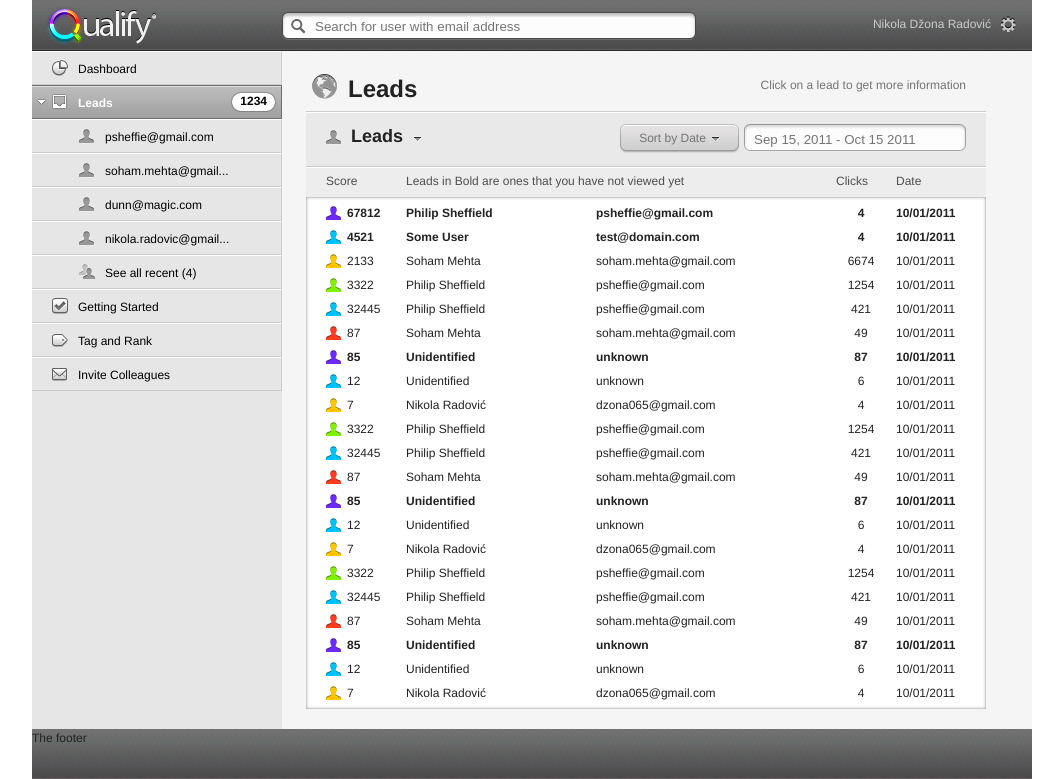
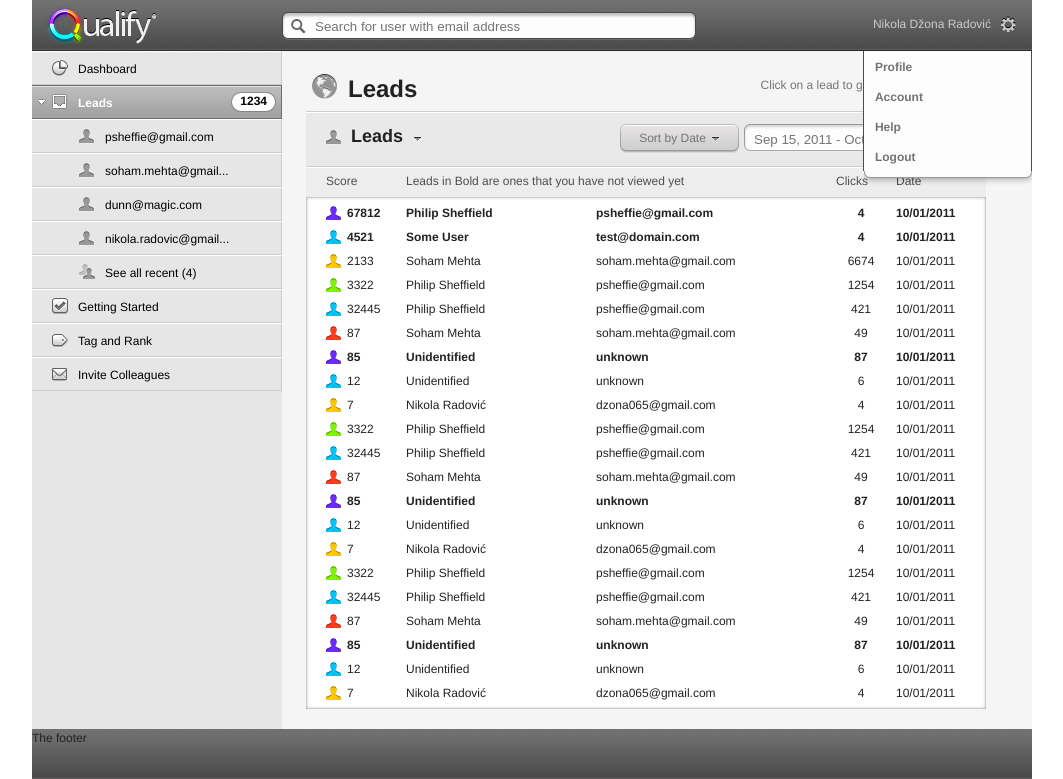
Before and after one commit to vprorok/dzona065, a PHP site: page /leads.php in a window 1280 px wide. Shown: the top 779 px of the page, without its empty margins (108-1171 px from the left). Run offline with PHP 8.4, Linux system fonts and the light colour scheme.

Commit message:
dzona - neki komit

```diff
--- a/css/blueprint/screen.css
+++ b/css/blueprint/screen.css
@@ -319,9 +319,18 @@ ul.dd-button-list li a:hover{
 #logged_user li:hover dd, #logged_user li a:hover dd {display:block;}
 /*#logged_user li:hover .dd-bottom, #logged_user li a:hover .dd-bottom {display:block;}*/
 
-#logged_user dd {position:relative; display:none; background-color:#fdfdfd; margin:0px -15px 0px -9px; border-left: 1px solid #989898; border-right: 1px solid #989898;}
-#logged_user dd a, #logged_user dd a:visited {padding:6px 0px 0px 10px; border-left:1px solid #fdfdfd; border-right:1px solid #fdfdfd; font-weight: bold; border-top:1px solid #fdfdfd; background:#fdfdfd; color:#747474; height:24px; text-decoration:none;}
-#logged_user dd a:hover {background: #e7e7e7; color:#6a6a6a; border-top:1px solid #f4f4f4; border-left:1px solid #fdfdfd; border-right:1px solid #fdfdfd;}
+.top-1 {top:0px;}
+.top-2 {top:30px;}
+.top-3 {top:60px;}
+.top-4 {top:90px;}
+.top-5 {top:120px;}
+
+/*#logged_user dd a{border:1px solid #000; position:relative; *margin-left:1px; *margin-right:1px;}*/
+#logged_user dd a:before{position:absolute; top:-1px; left:-2px; right:-2px; display:block; content:''; border-left:1px solid red; border-right:1px solid red; height:100%; box-sizing: border-box; -moz-box-sizing: border-box; -webkit-box-sizing: border-box;}
+
+#logged_user dd {position:relative; /*display:none;*/ /*background-color:#fdfdfd; border-left: 1px solid #989898; border-right: 1px solid #989898;*/ margin:0px -15px 0px -9px;}
+#logged_user dd a, #logged_user dd a:visited {position:absolute; left:0px; right:1px; padding:6px 0px 0px 10px; border-left:1px solid #fdfdfd; border-right:1px solid #fdfdfd; *border-left:1px solid #989898; *border-right:1px solid #989898; font-weight: bold; border-top:1px solid #fdfdfd; background:#fdfdfd; color:#747474; height:24px; text-decoration:none;}
+#logged_user dd a:hover {background: #e7e7e7; color:#6a6a6a; border-top:1px solid #f4f4f4; border-left:1px solid #fdfdfd; border-right:1px solid #fdfdfd; *border-left:1px solid #989898; *border-right:1px solid #989898;}
 
 .dd-bottom-left{
     float:left;
@@ -346,7 +355,8 @@ ul.dd-button-list li a:hover{
     background-position: right bottom;
     *margin-top:-3px;
 }
-
+#logged_user li dd.dd-bottom div.dd-bottom-left{*left:-40px;}
+#logged_user li dd.dd-bottom div.dd-bottom-right{*right:-40px;}
 .dd-bottom{height:15px; margin:0px; padding:0px; border:none; background:transparent; position:relative;}
 
 /* LEFT */
--- a/leads.php
+++ b/leads.php
@@ -21,11 +21,11 @@
                 </div>
                 <ul id="logged_user">
                     <li><span>Nikola Džona Radović</span>
-                    <dd><a href="#">Profile</a></dd>
-                    <dd><a href="#">Account</a></dd>
-                    <dd><a href="#">Help</a></dd>
-                    <dd><a href="#">Logout</a></dd>
-                    <dd class="dd-bottom"><div class="dd-bottom-left">&nbsp;</div><div class="dd-bottom-right">&nbsp;</div></dd>
+                    <dd class="top-1"><a href="#">Profile</a></dd>
+                    <dd class="top-2"><a href="#">Account</a></dd>
+                    <dd class="top-3"><a href="#">Help</a></dd>
+                    <dd class="top-4"><a href="#">Logout</a></dd>
+                    <dd class="dd-bottom top-5"><div class="dd-bottom-left">&nbsp;</div><div class="dd-bottom-right">&nbsp;</div></dd>
                     </li>
                 </ul>
             </div>
```
